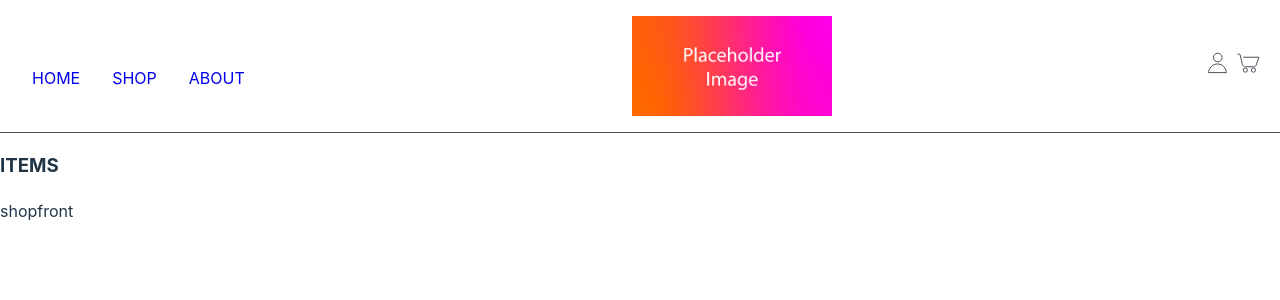
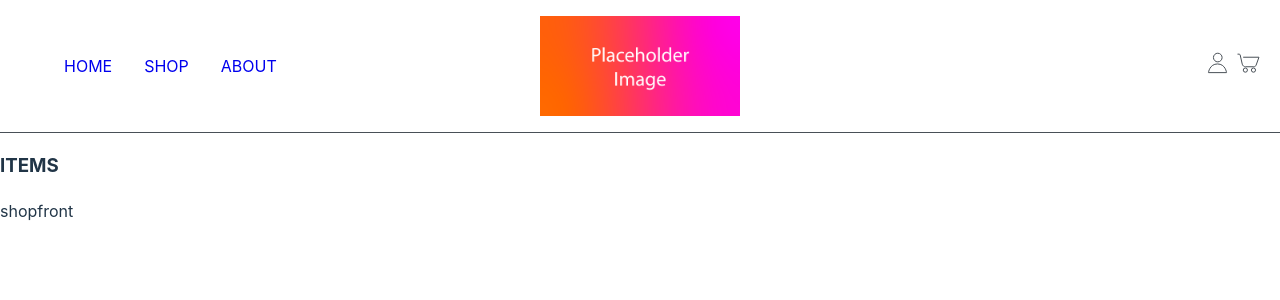
Before and after one commit to ibehanwillett/shopfront-frontend, a React (Vite) app: page /shop in a window 1280 px wide. Shown: the top 300 px of the page. Built offline with nearby package versions, Linux system fonts and the light colour scheme.

Commit message:
center logo-container at all screen sizes. update styling for nav-left, logo-container and nav-right.

```diff
--- a/src/components/Navbar/Navbar.jsx
+++ b/src/components/Navbar/Navbar.jsx
@@ -18,7 +18,7 @@ const Navbar = () => {
     return (
         <>
         <nav role="navigation" aria-label="main navigation">
-        <div>
+            <div className='nav-left'>
                 <a role="button" onClick={toggleHamburger}>
                     <span></span>
                     <span></span>
@@ -42,19 +42,20 @@ const Navbar = () => {
                 </div>
             </div>
 
-
-            <Link class='logo-container' to='/'>
+            {/* <div className='nav-center'> */}
+                <Link className='logo-container' to='/'>
                     <img id='sitelogo' src={siteLogo} alt="site logo" />
                 </Link>
+            {/* </div> */}
 
-            <div >
+
+            <div className='nav-right'>
                 <Link id='icons' to='/'>
                     <UserIcon />
                 </Link>
                 <Link id='icons' to='/'>
                     <CartIcon />
                 </Link>
-
             </div>
 
         </nav>
--- a/src/components/styles/navbar-styles.css
+++ b/src/components/styles/navbar-styles.css
@@ -16,6 +16,17 @@ svg {
 
 div.navbar-start {
     align-items: center;
+}
+
+.nav-left, .logo-container, .nav-right {
+    display: flex;
+    align-items: center;
+    justify-content: center;
+}
+
+.logo-container {
+    flex-grow: 1;
+    justify-content: center;
 }
 
 nav {
@@ -67,22 +78,20 @@ a span {
 @media (min-width: 1000px) {
     .navbar-menu {
         display: flex;
-        /* justify-content: space-between; */
-        /* display: none; */
-        /* pointer-events: none; */
+    }
+    .nav-right {
+        flex: 1;
+        justify-content: end;
+    }
+    .nav-left {
+        flex: 1;
+        justify-content: start;
+    }
+    .logo-container {
+        flex: 0 1 auto;
+        justify-content: center;
     }
     a span {
         display: none;
     }
 }
-
-#sitelogo {
-    display: block;
-    justify-self: center;
-}
-
-.logo-container {
-    display: flex;
-    align-self: center;
-    justify-self: center;
-}
```
Lines whose indentation alone changed are shown as unchanged.
